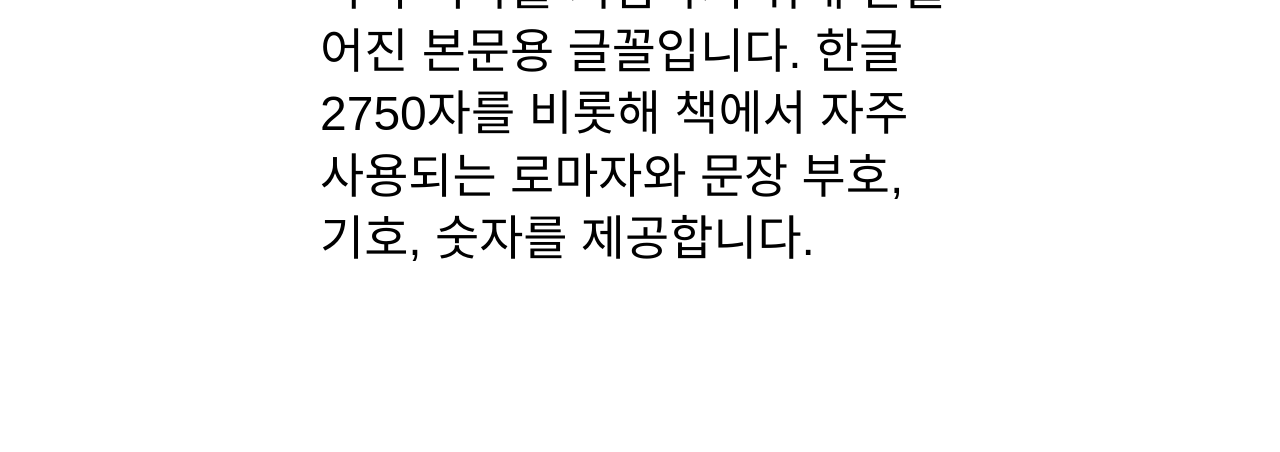
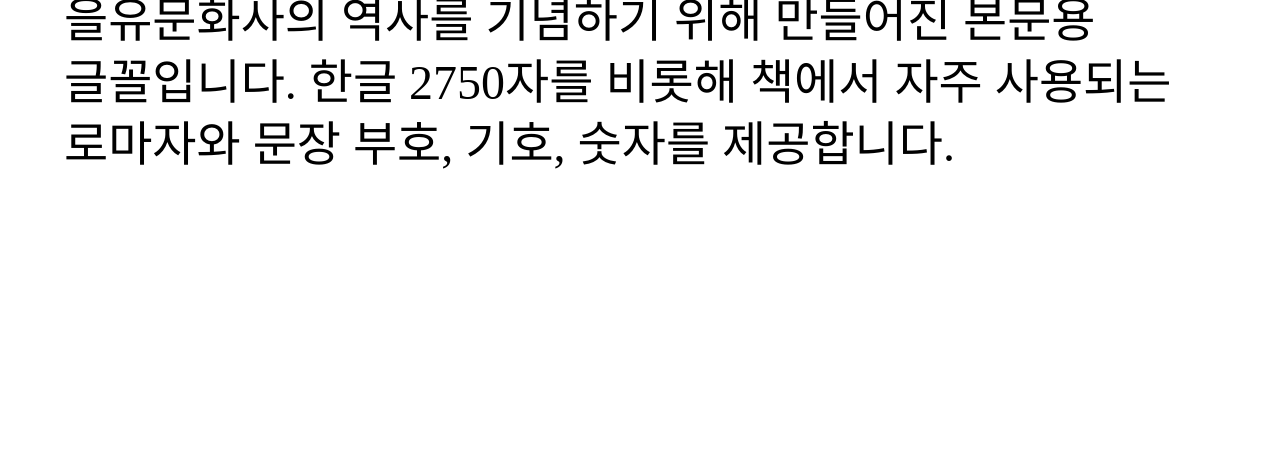
Before and after one commit to 0xd669/eulyoo1945, a plain HTML site: page index.html in a window 1280 px wide. Shown: the part 348-800 px from the top of the page. Drawn offline with nearby package versions, Linux system fonts and the light colour scheme; a web font is replaced by a local one.

Commit message:
Fix (#3)
* Fix to use serif

* Fix preview

```diff
--- a/index.html
+++ b/index.html
@@ -10,11 +10,10 @@
 		html, body {
 			width: 100%;
 			height: 100%;
-			font-family: 'Eulyoo1945', sans-serif;
+			font-family: 'Eulyoo1945', serif;
 		}
 
 		body {
-			max-width: 50%;
 			display: flex;
 			align-items: center;
 			justify-content: center;
@@ -25,6 +24,8 @@
 			font-weight: normal;
 			font-size: 3rem;
 			line-height: 1.3;
+			padding: 5%;
+			word-break: keep-all;
 		}
 
 		span {
```
Also changed, not shown: 1 other file.
